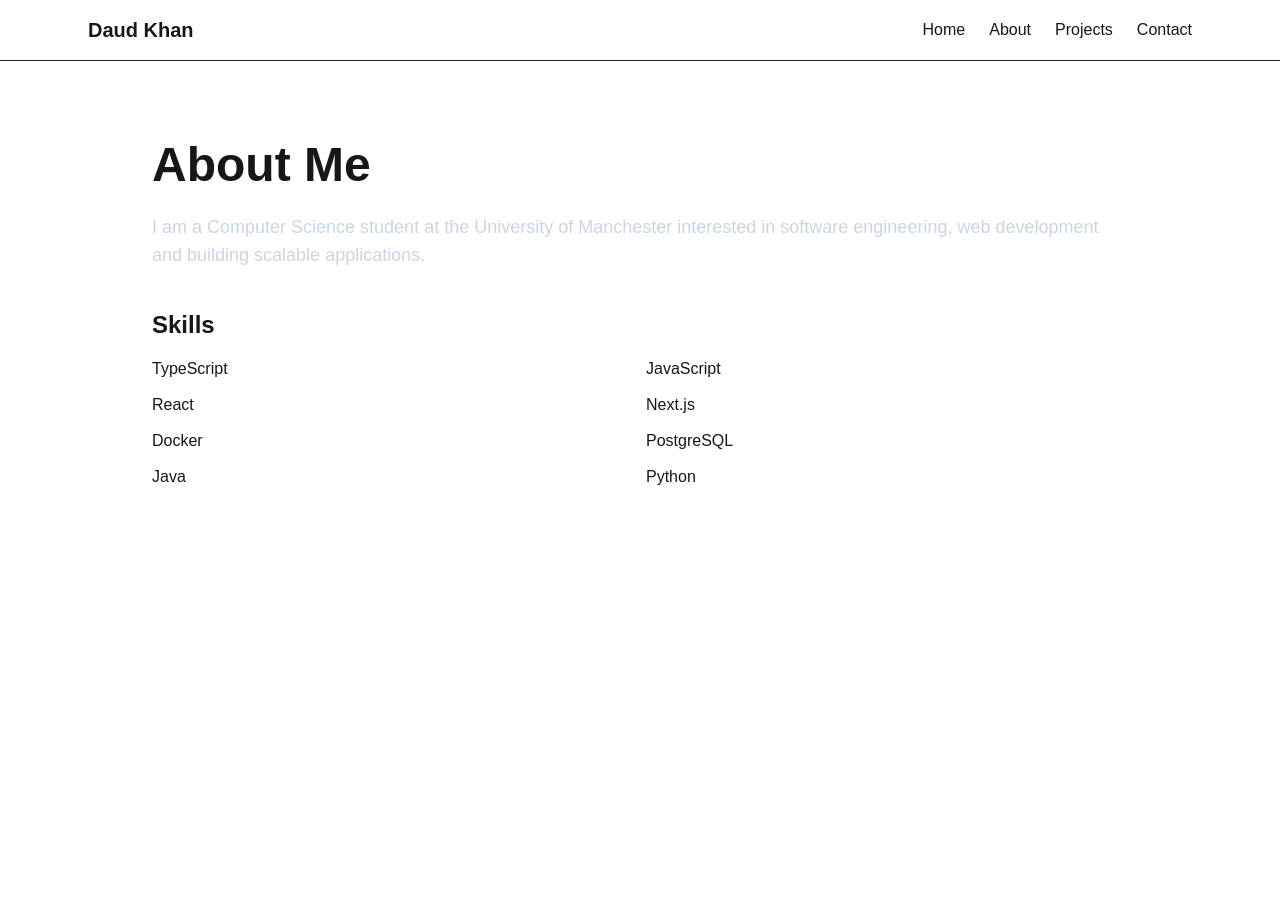
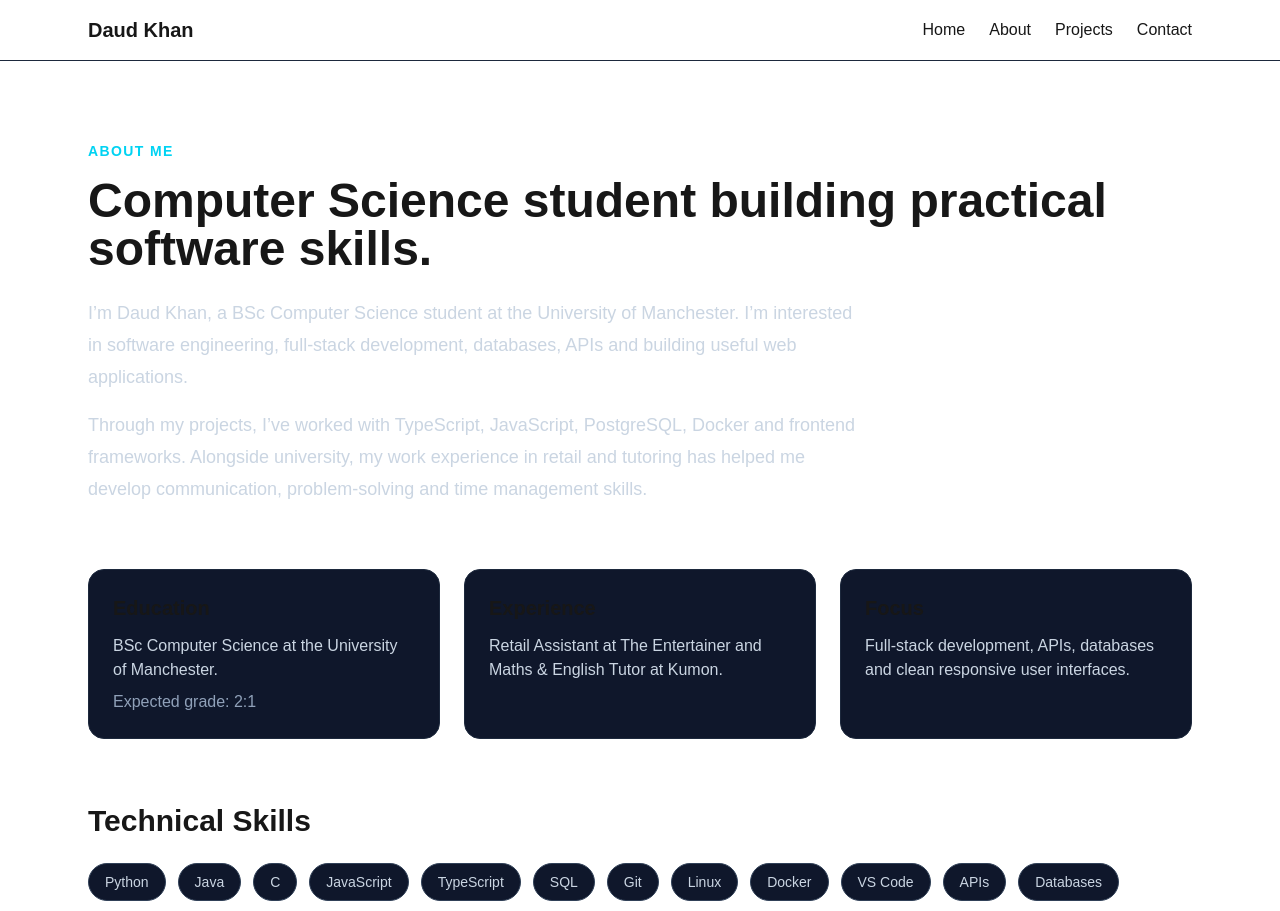
Before and after one commit to daudkhan06/daud-portfolio, a Next.js app: page /about in a window 1280 px wide. Shown: the top 911 px of the page. Before the commit the page ends 800 px from the top, so only its background shows below. Built offline with nearby package versions, Linux system fonts and the light colour scheme.

Commit message:
improve about page

```diff
--- a/app/about/page.tsx
+++ b/app/about/page.tsx
@@ -1,28 +1,103 @@
 export default function About() {
+  const skills = [
+    "Python",
+    "Java",
+    "C",
+    "JavaScript",
+    "TypeScript",
+    "SQL",
+    "Git",
+    "Linux",
+    "Docker",
+    "VS Code",
+    "APIs",
+    "Databases",
+    "Object-Oriented Programming",
+  ];
+
   return (
-    <main className="mx-auto max-w-5xl px-6 py-20">
-      <h1 className="text-5xl font-bold">About Me</h1>
+    <main className="mx-auto max-w-6xl px-6 py-20">
+      <section>
+        <p className="text-sm font-semibold uppercase tracking-widest text-cyan-400">
+          About Me
+        </p>
 
-      <p className="mt-6 text-lg text-slate-300">
-        I am a Computer Science student at the University of Manchester
-        interested in software engineering, web development and building
-        scalable applications.
-      </p>
+        <h1 className="mt-4 text-5xl font-bold">
+          Computer Science student building practical software skills.
+        </h1>
 
-      <div className="mt-10">
-        <h2 className="text-2xl font-semibold">Skills</h2>
+        <p className="mt-6 max-w-3xl text-lg leading-8 text-slate-300">
+          I’m Daud Khan, a BSc Computer Science student at the University of
+          Manchester. I’m interested in software engineering, full-stack
+          development, databases, APIs and building useful web applications.
+        </p>
 
-        <ul className="mt-4 grid gap-3 md:grid-cols-2">
-          <li>TypeScript</li>
-          <li>JavaScript</li>
-          <li>React</li>
-          <li>Next.js</li>
-          <li>Docker</li>
-          <li>PostgreSQL</li>
-          <li>Java</li>
-          <li>Python</li>
-        </ul>
-      </div>
+        <p className="mt-4 max-w-3xl text-lg leading-8 text-slate-300">
+          Through my projects, I’ve worked with TypeScript, JavaScript,
+          PostgreSQL, Docker and frontend frameworks. Alongside university, my
+          work experience in retail and tutoring has helped me develop
+          communication, problem-solving and time management skills.
+        </p>
+      </section>
+
+      <section className="mt-16 grid gap-6 md:grid-cols-3">
+        <div className="rounded-2xl border border-slate-800 bg-slate-900 p-6 transition-all duration-300 hover:scale-[1.02] hover:bg-slate-800">
+          <h2 className="text-xl font-semibold">Education</h2>
+          <p className="mt-3 text-slate-300">
+            BSc Computer Science at the University of Manchester.
+          </p>
+          <p className="mt-2 text-slate-400">Expected grade: 2:1</p>
+        </div>
+
+        <div className="rounded-2xl border border-slate-800 bg-slate-900 p-6 transition-all duration-300 hover:scale-[1.02] hover:bg-slate-800">
+          <h2 className="text-xl font-semibold">Experience</h2>
+          <p className="mt-3 text-slate-300">
+            Retail Assistant at The Entertainer and Maths & English Tutor at
+            Kumon.
+          </p>
+        </div>
+
+        <div className="rounded-2xl border border-slate-800 bg-slate-900 p-6 transition-all duration-300 hover:scale-[1.02] hover:bg-slate-800">
+          <h2 className="text-xl font-semibold">Focus</h2>
+          <p className="mt-3 text-slate-300">
+            Full-stack development, APIs, databases and clean responsive user
+            interfaces.
+          </p>
+        </div>
+      </section>
+
+      <section className="mt-16">
+        <h2 className="text-3xl font-bold">Technical Skills</h2>
+
+        <div className="mt-6 flex flex-wrap gap-3">
+          {skills.map((skill) => (
+            <span
+              key={skill}
+              className="rounded-full border border-slate-700 bg-slate-900 px-4 py-2 text-sm text-slate-300 transition-all duration-300 hover:scale-105 hover:border-cyan-400 hover:bg-slate-800"
+            >
+              {skill}
+            </span>
+          ))}
+        </div>
+      </section>
+
+      <section className="mt-16 rounded-2xl border border-slate-800 bg-slate-900 p-8">
+        <h2 className="text-3xl font-bold">Currently</h2>
+
+        <p className="mt-4 max-w-3xl leading-8 text-slate-300">
+          I’m continuing to strengthen my programming foundations through my
+          Computer Science degree while building projects that improve my skills
+          in modern web development, software design and backend systems.
+        </p>
+
+        <a
+          href="/Daud-Khan-CV.pdf"
+          download
+          className="mt-6 inline-block rounded-xl bg-cyan-400 px-6 py-3 font-semibold text-slate-950 transition-all duration-300 hover:scale-[1.02] hover:bg-cyan-300"
+        >
+          Download CV
+        </a>
+      </section>
     </main>
   );
 }
```
